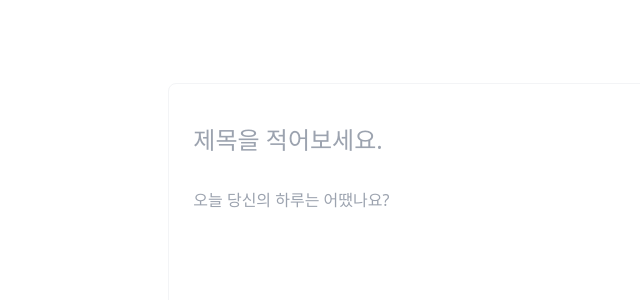
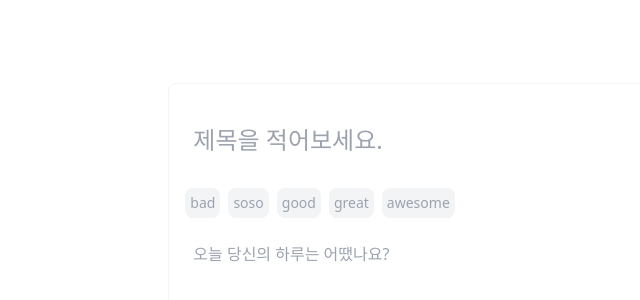
Before and after one commit to yugenius0213/GDSC-SPACE-STUDY-ASSIGNMENT-VER2, a React (Vite) app in the folder Yewon/react-ts/: page / in a window 1280 px wide. Shown: the part 50-350 px from the top of the page, without its empty margins (45-685 px from the left). Built offline with nearby package versions, Linux system fonts and the light colour scheme.

Commit message:
feat: add emotion buttons

```diff
--- a/Yewon/react-ts/src/app/page.tsx
+++ b/Yewon/react-ts/src/app/page.tsx
@@ -1,7 +1,31 @@
+import { Diary } from '../interface/diary'
+
+type Emotion = Diary['emotion']
+
+const emotions: Emotion[] = ['bad', 'soso', 'good', 'great', 'awesome']
+
+const EmotionIcon = ({ emotion }: { emotion: Diary['emotion'] }) => {
+    const icons: Record<Diary['emotion'], string> = {
+        bad: '😞',
+        soso: '😐',
+        good: '🙂',
+        great: '😃',
+        awesome: '🌟',
+    }
+    return <span>{icons[emotion]}</span>
+}
+
 const DiaryWriter = () => {
     return (
         <div className="flex-col gap-4 p-4 rounded-lg bg-white border border-gray-100 h-2/3">
             <input required type="text" className="inputfield-text text-2xl" placeholder="제목을 적어보세요." />
+            <div className="flex mt-6 gap-2">
+                {emotions.map((emotion, index) => (
+                    <button key={index} type="button" className="default-btn" name="feeling" value={emotion}>
+                        {emotion}
+                    </button>
+                ))}
+            </div>
             <textarea
                 required
                 className="inputfield-text resize-none h-1/2"
@@ -14,7 +38,7 @@ const DiaryWriter = () => {
 export default function DiaryHomePage() {
     return (
         <div className="flex flex-col items-center justify-center gap-10 h-full md:grid md:grid-rows-1 md:grid-cols-[3fr,2fr] md:w-4/5 lg:w-2/3">
-            <DiaryWriter/>
+            <DiaryWriter />
         </div>
     )
 }
--- a/Yewon/react-ts/src/tailwind.css
+++ b/Yewon/react-ts/src/tailwind.css
@@ -6,4 +6,12 @@
   .inputfield-text {
     @apply w-full p-2 mt-4 rounded-lg hover:border focus:outline-none focus:ring-1 focus:ring-gray-100;
   }
+
+  .default-btn {
+    @apply p-1 rounded-lg text-sm border border-transparent bg-gray-100 text-gray-400 hover:text-gray-600 hover:border-gray-600
+  }
+
+  .green-btn {
+    @apply p-1 rounded-lg text-sm border border-transparent bg-emerald-100 text-emerald-600 hover:border-emerald-600
+  }
 }
```
